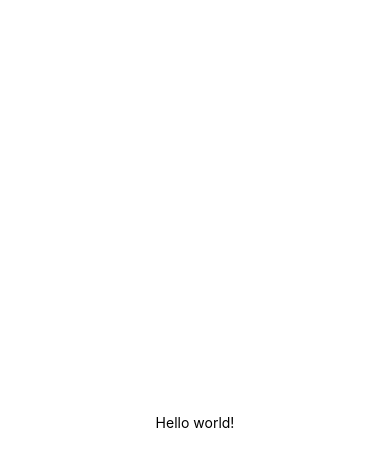
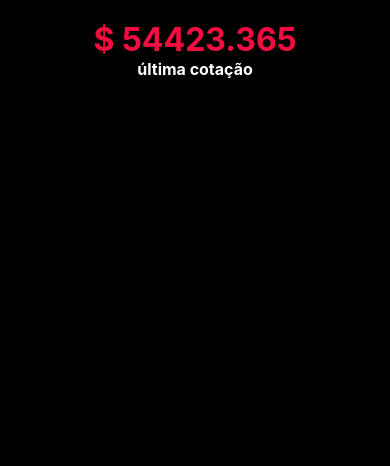
Before and after one commit to wesleydematos/rn-course, a React Native app: screen / in a window 390 px wide. Shown: the top 466 px of the page. Built offline with nearby package versions, Linux system fonts and the light colour scheme.

Commit message:
feat: create folders

```diff
--- a/App.js
+++ b/App.js
@@ -1,20 +1,27 @@
-import { StatusBar } from "expo-status-bar";
-import { StyleSheet, Text, View } from "react-native";
+import {
+  StyleSheet,
+  Text,
+  View,
+  SafeAreaView,
+  Platform,
+  StatusBar,
+} from "react-native";
+import CurrentPrice from "./src/components/CurrentPrice";
 
 export default function App() {
   return (
-    <View style={styles.container}>
-      <Text>Hello world!</Text>
-      <StatusBar style="auto" />
-    </View>
+    <SafeAreaView style={styles.container}>
+      <StatusBar backgroundColor="#f50d41" barStyle="light-content" />
+      <CurrentPrice />
+    </SafeAreaView>
   );
 }
 
 const styles = StyleSheet.create({
   container: {
     flex: 1,
-    backgroundColor: "#fff",
+    backgroundColor: "#000000",
     alignItems: "center",
-    justifyContent: "center",
+    paddingTop: Platform.OS === "android" ? 40 : 0,
   },
 });
--- /dev/null
+++ b/src/components/CurrentPrice/index.js
@@ -0,0 +1,11 @@
+import { Text, View } from "react-native";
+import styles from "./style";
+
+export default function CurrentPrice() {
+  return (
+    <View style={styles.headerPrice}>
+      <Text style={styles.currentPrice}>$ 54423.365</Text>
+      <Text style={styles.textPrice}>última cotação</Text>
+    </View>
+  );
+}
--- /dev/null
+++ b/src/components/CurrentPrice/style.js
@@ -0,0 +1,22 @@
+import { StyleSheet } from "react-native";
+
+const styles = StyleSheet.create({
+  headerPrice: {
+    width: "100%",
+    height: "auto",
+    alignItems: "center",
+  },
+  currentPrice: {
+    color: "#f50d41",
+    fontSize: 32,
+    fontWeight: "bold",
+    paddingTop: 20,
+  },
+  textPrice: {
+    color: "#ffffff",
+    fontSize: 16,
+    fontWeight: "bold",
+  },
+});
+
+export default styles;
```
Also changed, not shown: src/components/HistoryGraphic/index.js (added), src/components/HistoryGraphic/style.js (added), src/components/QuotationList/QuotationItem/index.js (added), src/components/QuotationList/QuotationItem/style.js (added), src/components/QuotationList/index.js (added), src/components/QuotationList/style.js (added), src/img/bitcoin.png (added).
